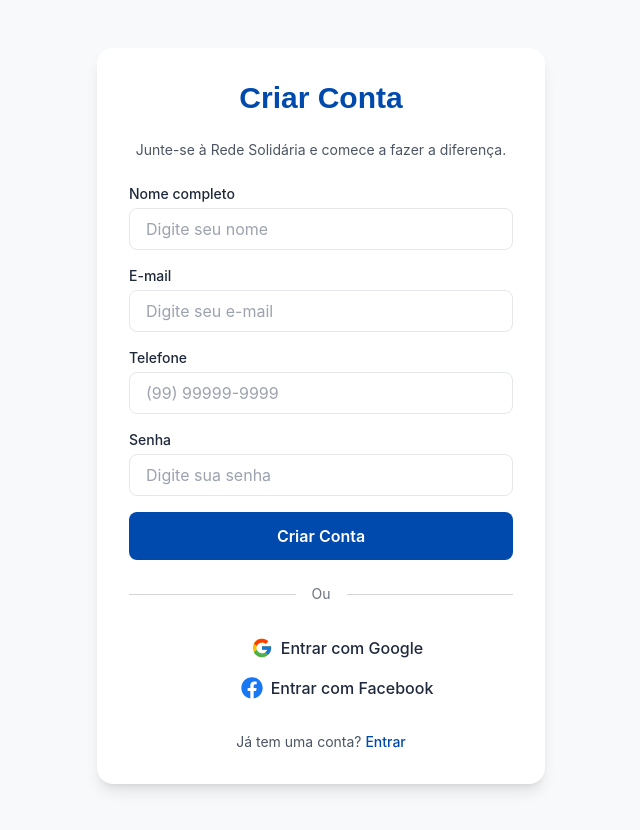
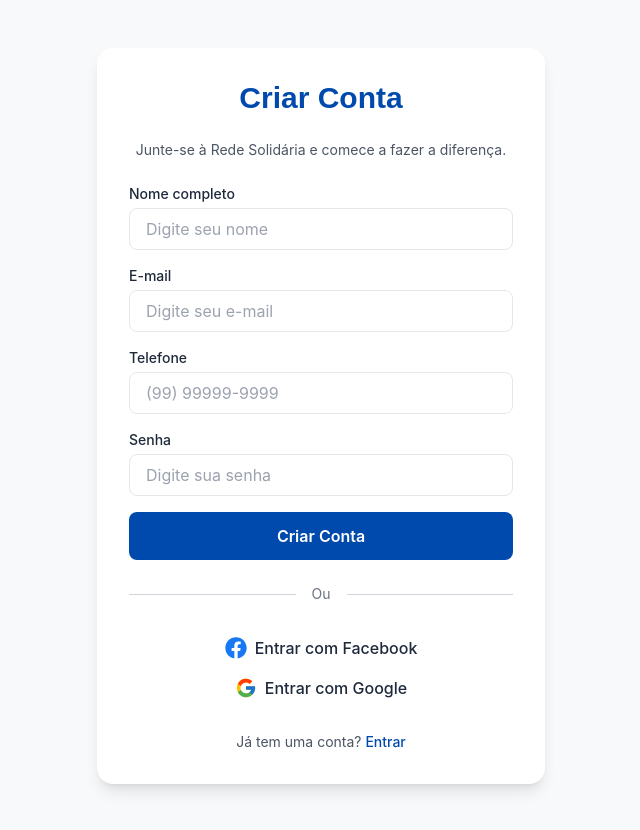
Before and after one commit to laraschuler-dev/rj-spa, a React (Vite) app: page /register in a window 1280 px wide. Shown: the whole page, without its empty margins (319-959 px from the left). Built offline with nearby package versions, Linux system fonts and the light colour scheme.

Commit message:
💅 feat(ui): Cria o componente CustomToastContainer para padronizar e melhorar a exibição dos toasts em toda a aplicação. Ajustado para exibir mensagens centralizadas no topo, com maior visibilidade no desktop, seguindo boas práticas de UI/UX.

```diff
--- a/src/App.tsx
+++ b/src/App.tsx
@@ -4,8 +4,7 @@ import Login from './pages/Login';
 import Register from './pages/Register';
 import ForgotPassword from './pages/ForgotPassword';
 import ResetPassword from './pages/ResetPassword';
-import { ToastContainer } from 'react-toastify';
-import 'react-toastify/dist/ReactToastify.css';
+import CustomToastContainer from './components/ui/CustomToastContainer';
 
 const App = () => {
   return (
@@ -19,7 +18,7 @@ const App = () => {
           <Route path="/reset-password" element={<ResetPassword />} />
         </Routes>
       </Router>
-      <ToastContainer position="top-right" autoClose={5000} />
+      <CustomToastContainer />
     </>
   );
 };
--- /dev/null
+++ b/src/components/ui/CustomToastContainer.tsx
@@ -0,0 +1,19 @@
+import { ToastContainer } from 'react-toastify';
+import 'react-toastify/dist/ReactToastify.css';
+
+const CustomToastContainer = () => (
+  <ToastContainer
+    position="top-center"
+    autoClose={4000}
+    hideProgressBar={false}
+    newestOnTop={false}
+    closeOnClick
+    pauseOnHover
+    draggable
+    theme="colored"
+    toastClassName="text-base md:text-lg font-medium rounded-lg shadow-lg"
+    className="px-3 py-2"
+  />
+);
+
+export default CustomToastContainer;
--- a/src/pages/ForgotPassword.tsx
+++ b/src/pages/ForgotPassword.tsx
@@ -26,6 +26,7 @@ const ForgotPassword: React.FC = () => {
         const backendMessage =
           err.response.data.error || 'Erro ao solicitar recuperação de senha';
         toast.error(backendMessage);
+        console.log('Erro do backend:', backendMessage);
       } else if (err.request) {
         toast.error(
           'Não foi possível conectar ao servidor. Verifique sua conexão.'
--- a/src/pages/Login.tsx
+++ b/src/pages/Login.tsx
@@ -109,17 +109,19 @@ const Login: React.FC = () => {
           <hr className="flex-grow border-t border-gray-300" />
         </div>
 
-        {/* Login com Google */}
-        <button className="w-full flex items-center justify-center gap-2 border border-gray-300 rounded-lg px-4 py-2 hover:bg-gray-100 transition">
-          <FcGoogle size={22} />
-          <span className="font-medium">Entrar com Google</span>
-        </button>
+        <div className="flex flex-col items-center justify-center max-w-md">
+          {/* Botão de login com Facebook */}
+          <button className="w-full flex items-center justify-center gap-2 border border-gray-300 rounded-lg px-4 py-2 hover:bg-gray-100 transition">
+            <FaFacebook size={22} className="text-[#1877F2]" />
+            <span className="font-medium">Entrar com Facebook</span>
+          </button>
 
-        {/* Login com Facebook */}
-        <button className="w-full flex items-center justify-center gap-2 border border-gray-300 rounded-lg px-4 py-2 hover:bg-gray-100 transition">
-          <FaFacebook size={22} className="text-[#1877F2]" />
-          <span className="font-medium">Entrar com Facebook</span>
-        </button>
+          {/* Botão de login com Google */}
+          <button className="w-full flex items-center justify-center gap-2 border border-gray-300 rounded-lg px-4 py-2 hover:bg-gray-100 transition">
+            <FcGoogle size={22} />
+            <span className="font-medium">Entrar com Google</span>
+          </button>
+        </div>
 
         {/* Link para cadastro */}
         <p className="text-center text-sm text-gray-600 mt-6">
--- a/src/pages/Register.tsx
+++ b/src/pages/Register.tsx
@@ -139,17 +139,19 @@ const Register = () => {
           <hr className="flex-grow border-t border-gray-300" />
         </div>
 
-        {/* Login com Google */}
-        <button className="w-full flex items-center justify-center gap-2 border border-gray-300 rounded-lg px-4 py-2 hover:bg-gray-100 transition">
-          <FcGoogle size={22} />
-          <span className="font-medium">Entrar com Google</span>
-        </button>
+        <div className="flex flex-col items-center justify-center max-w-md">
+          {/* Botão de login com Facebook */}
+          <button className="w-full flex items-center justify-center gap-2 border border-gray-300 rounded-lg px-4 py-2 hover:bg-gray-100 transition">
+            <FaFacebook size={22} className="text-[#1877F2]" />
+            <span className="font-medium">Entrar com Facebook</span>
+          </button>
 
-        {/* Login com Facebook */}
-        <button className="w-full flex items-center justify-center gap-2 border border-gray-300 rounded-lg px-4 py-2 hover:bg-gray-100 transition">
-          <FaFacebook size={22} className="text-[#1877F2]" />
-          <span className="font-medium">Entrar com Facebook</span>
-        </button>
+          {/* Botão de login com Google */}
+          <button className="w-full flex items-center justify-center gap-2 border border-gray-300 rounded-lg px-4 py-2 hover:bg-gray-100 transition">
+            <FcGoogle size={22} />
+            <span className="font-medium">Entrar com Google</span>
+          </button>
+        </div>
 
         {/* Link para login */}
         <p className="text-center text-sm text-gray-600 mt-6">
```
